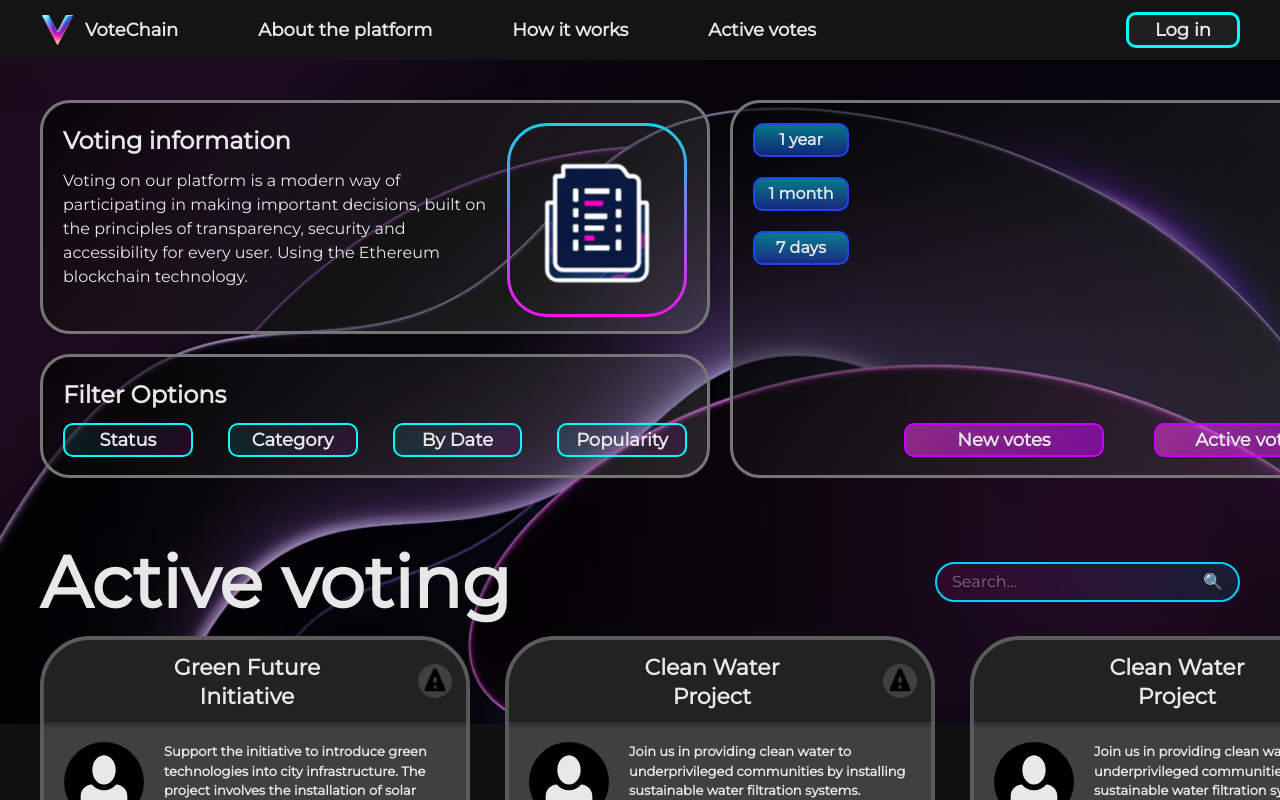
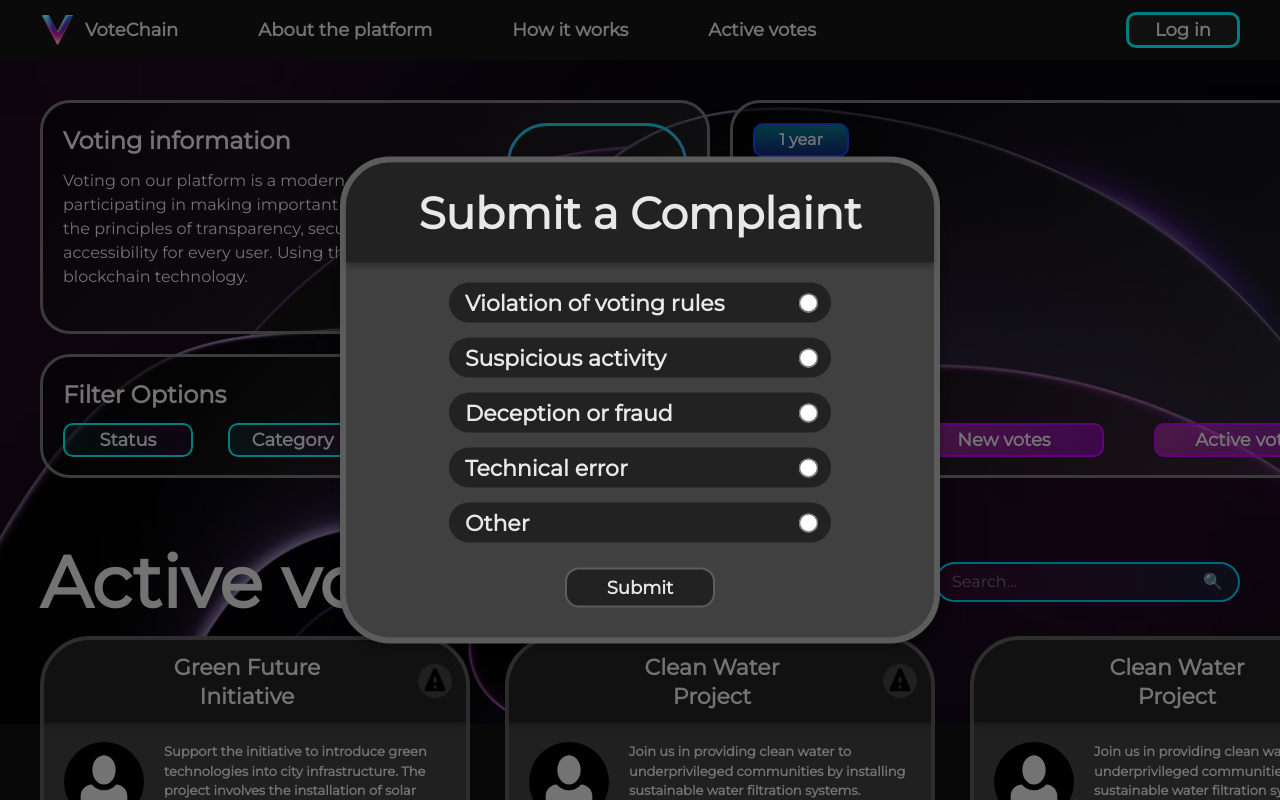
Before and after one commit to VladyslavHuts/VoteChain-frontend, a React (Create React App) app: page /active-votes in a window 1280 px wide. Both pictures are taken after a click on the button 392 px from the left and 681 px from the top of the page. Shown: the top 800 px of the page. Built offline with nearby package versions, Linux system fonts and the light colour scheme.

Commit message:
A complaints modal window has been added to the voting page

```diff
--- a/src/components/Card.tsx
+++ b/src/components/Card.tsx
@@ -1,6 +1,7 @@
 import React, { useState } from 'react';
+import ComplaintModal from "../components/ComplaintModal";
 import '../styles/card.css';
-import сomplaint from '../assets/images/complaint.png';
+import complaint from '../assets/images/complaint.png';
 
 interface CardProps {
     title: string;
@@ -12,6 +13,15 @@ interface CardProps {
 
 const Card: React.FC<CardProps> = ({ title, description, imageUrl, onVote, onDetails }) => {
     const [hovered, setHovered] = useState(false);
+    const [isModalOpen, setIsModalOpen] = useState(false); // Стан для модального вікна
+
+    const openModal = () => {
+        setIsModalOpen(true); // Відкрити модальне вікно
+    };
+
+    const closeModal = () => {
+        setIsModalOpen(false); // Закрити модальне вікно
+    };
 
     return (
         <div className="card">
@@ -22,18 +32,19 @@ const Card: React.FC<CardProps> = ({ title, description, imageUrl, onVote, onDet
                         className="card__button--complaint"
                         onMouseEnter={() => setHovered(true)}
                         onMouseLeave={() => setHovered(false)}
+                        onClick={openModal} // Відкриття модального вікна при кліку
                     >
                         {hovered ? (
                             "Complaint"
                         ) : (
-                            <img src={сomplaint} alt="Complaint"/>
+                            <img src={complaint} alt="Complaint" />
                         )}
                     </button>
                 </div>
             </div>
             <div className="card__main">
                 <div className="card__info">
-                    <img src={imageUrl} alt={title} className="card__image"/>
+                    <img src={imageUrl} alt={title} className="card__image" />
                     <p className="card__description">{description}</p>
                 </div>
             </div>
@@ -45,6 +56,9 @@ const Card: React.FC<CardProps> = ({ title, description, imageUrl, onVote, onDet
                     Details
                 </button>
             </div>
+
+            {/* Відображення модального вікна */}
+            {isModalOpen && <ComplaintModal onClose={closeModal} />}
         </div>
     );
 };
--- /dev/null
+++ b/src/components/ComplaintModal.tsx
@@ -0,0 +1,46 @@
+import React from 'react';
+import '../styles/complaintModal.css';
+
+interface ComplaintModalProps {
+    onClose: () => void;
+}
+
+const ComplaintModal: React.FC<ComplaintModalProps> = ({ onClose }) => {
+    return (
+        <section className="complaint">
+            <div className="complaint__overlay" onClick={onClose}></div>
+            <div className="complaint__container">
+                <div className="complaint__header">
+                    <h2 className="complaint__title">Submit a Complaint</h2>
+                </div>
+                <form className="complaint__form">
+                    <label className="complaint__option">
+                        <span className="complaint__text">Violation of voting rules</span>
+                        <input className="complaint__radio" type="radio" name="complaint" value="violation" />
+                    </label>
+                    <label className="complaint__option">
+                        <span className="complaint__text">Suspicious activity</span>
+                        <input className="complaint__radio" type="radio" name="complaint" value="suspicious" />
+                    </label>
+                    <label className="complaint__option">
+                        <span className="complaint__text">Deception or fraud</span>
+                        <input className="complaint__radio" type="radio" name="complaint" value="fraud" />
+                    </label>
+                    <label className="complaint__option">
+                        <span className="complaint__text">Technical error</span>
+                        <input className="complaint__radio" type="radio" name="complaint" value="error" />
+                    </label>
+                    <label className="complaint__option">
+                        <span className="complaint__text">Other</span>
+                        <input className="complaint__radio" type="radio" name="complaint" value="other" />
+                    </label>
+                    <button type="submit" className="complaint__submit">
+                        Submit
+                    </button>
+                </form>
+            </div>
+        </section>
+    );
+};
+
+export default ComplaintModal;
--- /dev/null
+++ b/src/styles/complaintModal.css
@@ -0,0 +1,74 @@
+.complaint__overlay {
+    position: fixed;
+    top: 0;
+    left: 0;
+    width: 100vw;
+    height: 100vh;
+    background-color: rgba(0, 0, 0, 0.5);
+    z-index: 1000;
+}
+.complaint__container {
+    position: fixed;
+    top: 50%;
+    left: 50%;
+    transform: translate(-50%, -50%);
+    background-color: #404040;
+    border: 6px solid #5c5c5c;
+    border-radius: 50px;
+    box-shadow: 0 4px 10px rgba(0, 0, 0, 0.3);
+    width: 600px;
+    max-width: 90%;
+    z-index: 1001;
+    text-align: center;
+}
+.complaint__header{
+    border-radius: 44px 44px 0 0;
+    width: 588px;
+    height: 100px;
+    box-shadow: 0 4px 4px 0 rgba(0, 0, 0, 0.25);
+    background: #222;
+    display: flex;
+    justify-content: center;
+    align-items: center;
+    margin-bottom: 20px;
+}
+.complaint__title {
+    font-weight: 700;
+    font-size: 44px;
+}
+.complaint__form {
+    display: flex;
+    flex-direction: column;
+    align-items: center;
+    gap: 15px;
+}
+.complaint__option {
+    padding: 6px 16px ;
+    display: flex;
+    justify-content: space-between;
+    align-items: center;
+    border-radius: 50px;
+    width: 382px;
+    height: 40px;
+    background: #222;
+    font-weight: 600;
+    font-size: 22px;
+}
+.complaint__radio{
+    transform: scale(1.5);
+}
+.complaint__submit {
+    margin: 10px 0 30px;
+    background: #222;
+    cursor: pointer;
+    transition: background-color 0.3s ease;
+    font-weight: 600;
+    font-size: 18px;
+    border: 2px solid #5c5c5c;
+    border-radius: 14px;
+    width: 150px;
+    height: 40px;
+}
+.complaint__submit:hover {
+    background-color: #555;
+}
```
